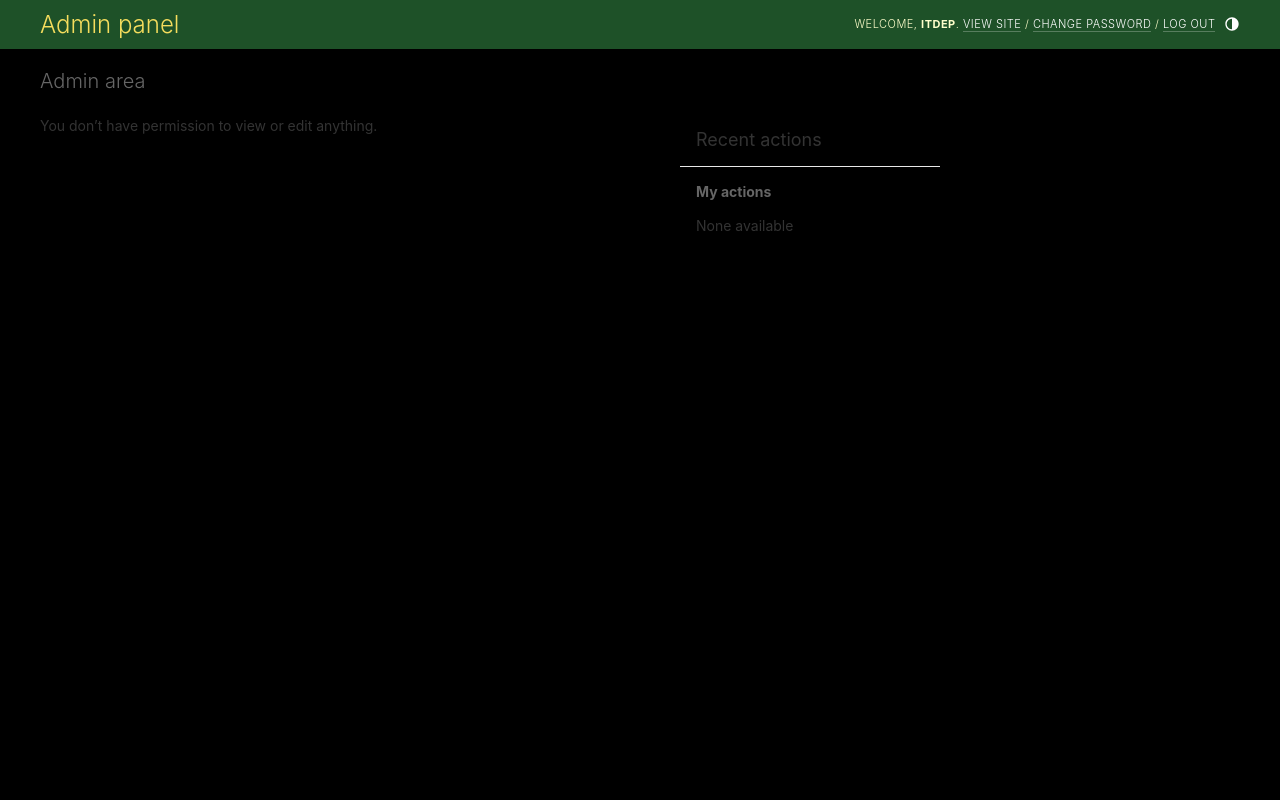
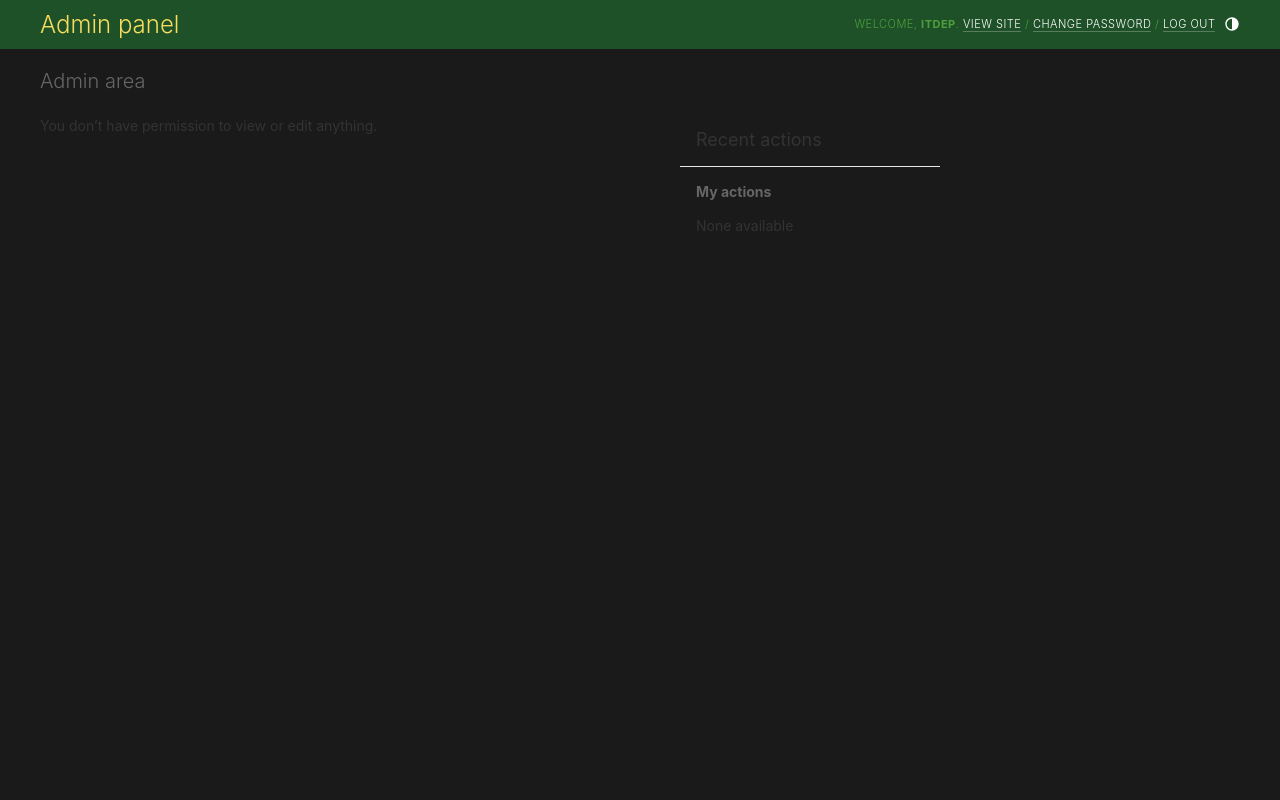
Before and after one commit to StEugen/hardwareList, a Django app: a page that uses list/templates/admin/base.html in a window 1280 px wide. Run offline with Django 4.2, Linux system fonts and the light colour scheme; a user stored in the database is signed in; data comes from the database, SQL or seed files in the repository; data that the repository does not hold is empty; parts of the project's set-up code (start-up, migrations or seed data) failed here and were passed over.

Commit message:
Update base.html

```diff
--- a/list/templates/admin/base.html
+++ b/list/templates/admin/base.html
@@ -9,15 +9,21 @@
     --link-fg: #4E9F3D;
     --link-selected-fg: #4E9F3D;
     --body-fg: #333;
-    --body-bg: #000;
+    --body-bg: #191A19;
     --body-quiet-color: #666;
-    --body-loud-color: #000;
-    --darkened-bg: #000; /* A bit darker than --body-bg */
-    --selected-bg: #000; /* E.g. selected table cells */
-    --selected-row: #ffc;
-
+    --body-loud-color: #191A19;
+    --darkened-bg: #191A19; /* A bit darker than --body-bg */
+    --selected-bg: #191A19; /* E.g. selected table cells */
+    --selected-row: #1E5128;
+    --header-color: #4E9F3D;
+    --header-branding-color: var(--accent);
+    --header-bg: var(--secondary);
+    --header-link-color: var(--primary-fg);
+    --link-fg: #519644;
+    --link-hover-color: #4E9F3D;
+    --link-selected-fg: #4E9F3D;
     --button-hover-bg: #4E9F3D;
-    --border-color: #fff;
+    --border-color: #D8E9A8;
 }
 
 
```
